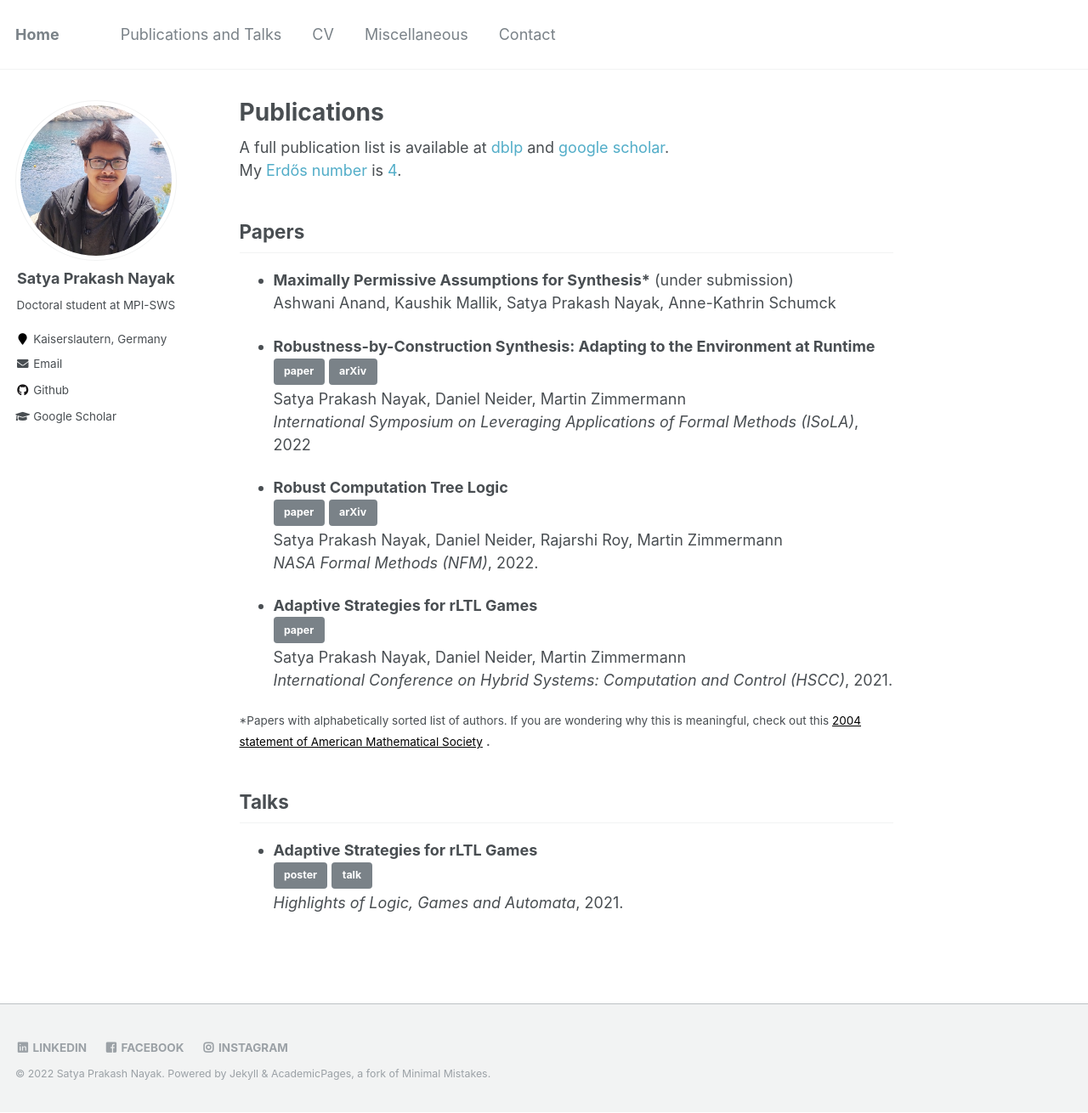
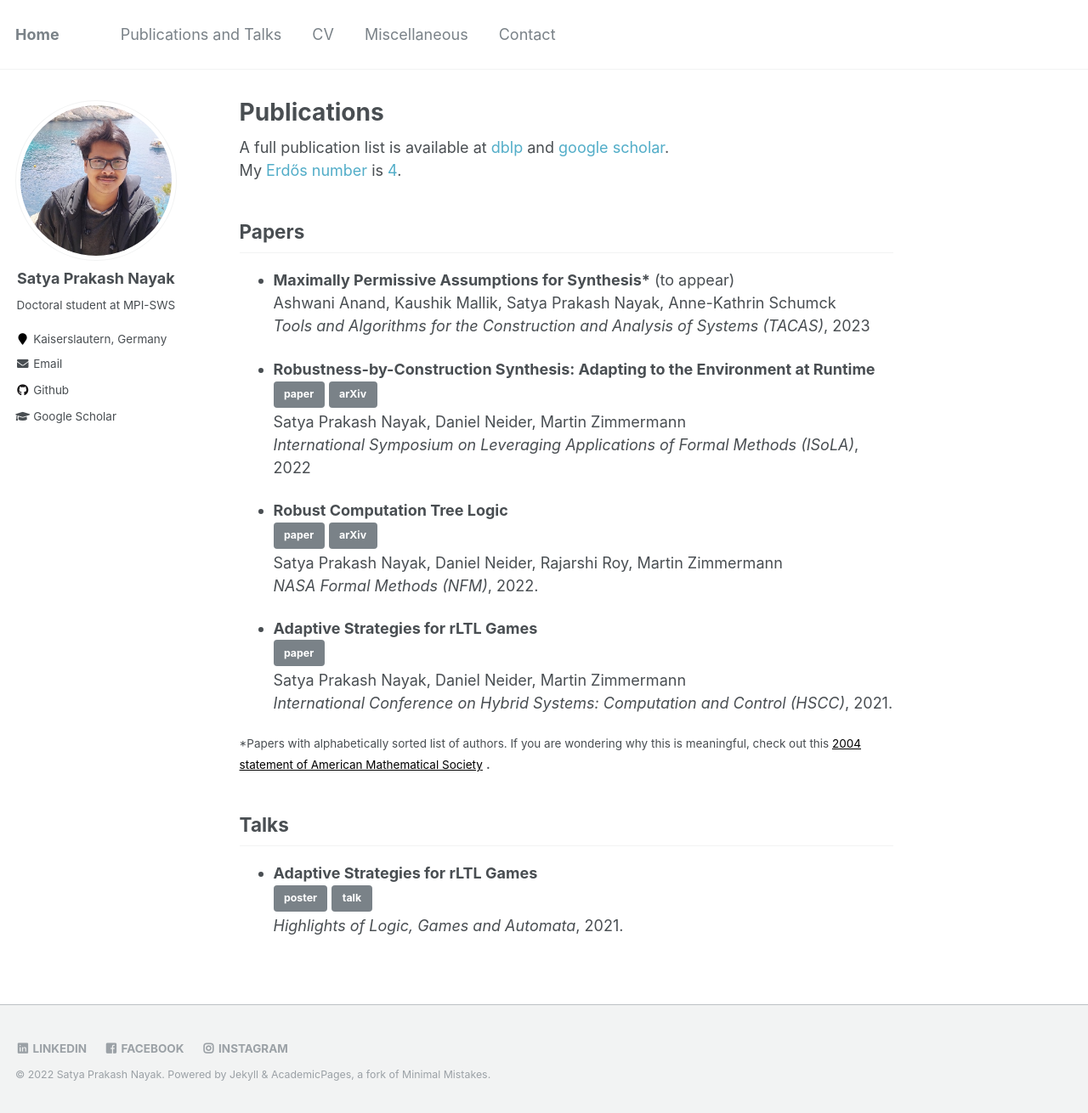
Before and after one commit to satya2009rta/satya2009rta.github.io, a Jekyll site: the page built from _pages/publications_talks.md, in a window 1280 px wide and 1310 px high. Shown: the whole window at 85% size. Built offline with Jekyll 4.4.1, drawn with Linux system fonts in a browser that asks for light colours.

Commit message:
Update publications_talks.md

```diff
--- a/_pages/publications_talks.md
+++ b/_pages/publications_talks.md
@@ -12,8 +12,9 @@ redirect_from:
 A full publication list is available at <a href="https://dblp.org/pers/n/Nayak:Satya_Prakash.html" style="text-decoration:none">dblp</a> and <a href="https://scholar.google.com/citations?user=SG0LVmYAAAAJ&hl=en" style="text-decoration:none">google scholar</a>.<br>
 My <a href="https://en.wikipedia.org/wiki/Erd%C5%91s_number" style="text-decoration:none">Erdős number</a> is <a href="https://mathscinet.ams.org/mathscinet/collaborationDistance.html?group_source=1485353" style="text-decoration:none">4</a>.
 ## Papers
-* **Maximally Permissive Assumptions for Synthesis\*** (under submission) <br>
-Ashwani Anand, Kaushik Mallik, Satya Prakash Nayak, Anne-Kathrin Schumck
+* **Maximally Permissive Assumptions for Synthesis\*** (to appear) <br>
+Ashwani Anand, Kaushik Mallik, Satya Prakash Nayak, Anne-Kathrin Schumck <br>
+_Tools and Algorithms for the Construction and Analysis of Systems (TACAS)_, 2023
 
 * **Robustness-by-Construction Synthesis: Adapting to the Environment at Runtime** <br>
 <a href="https://doi.org/10.1007/978-3-031-19849-6_10" style="text-decoration:none">paper</a>{: .btn .btn--primary .btn--small}
```
